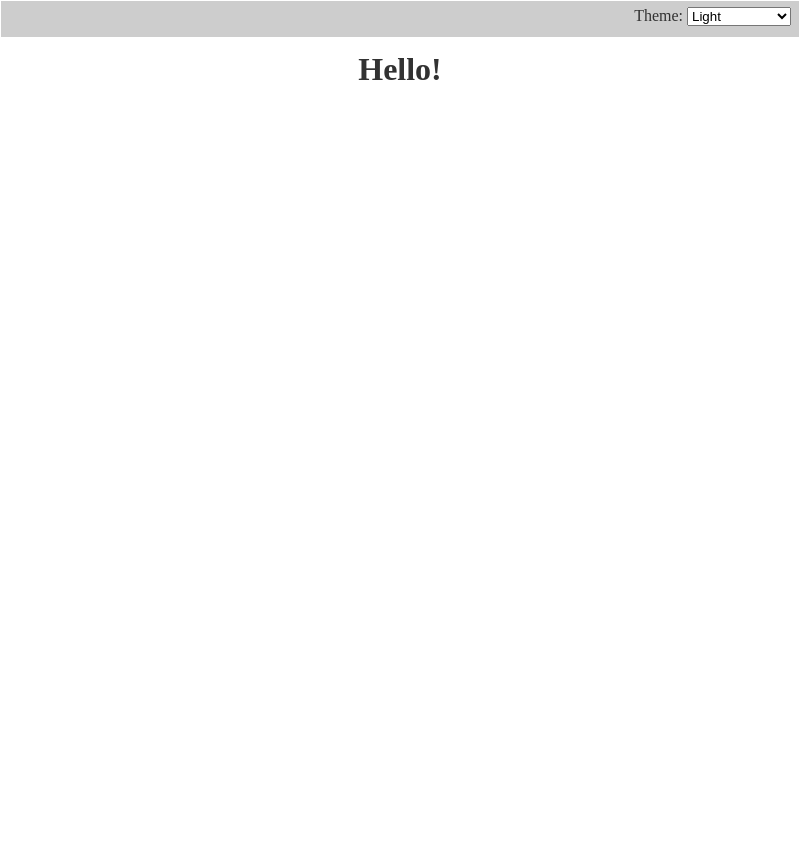
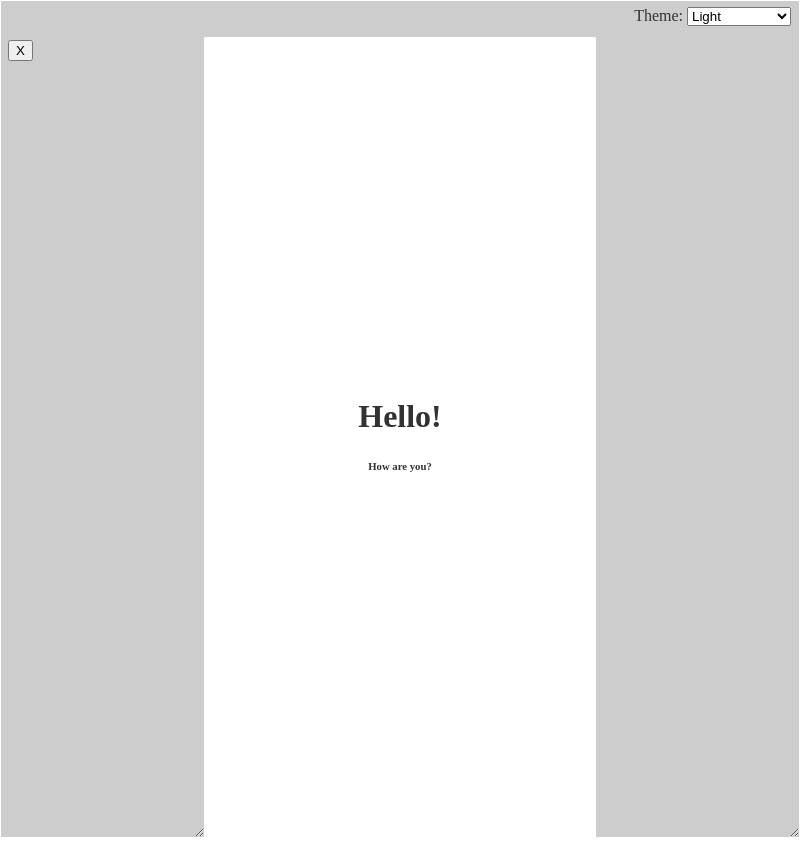
Before and after one commit to nshardy/Molecule, an Electron app: page src/index.html in a window 800 px wide. Before the commit the page ends 800 px from the top, so only its background shows below. Drawn offline with Linux system fonts and the light colour scheme.

Commit message:
Was able to get the Project View show/hide working. Along with reorganizing

```diff
--- a/package.json
+++ b/package.json
@@ -31,6 +31,7 @@
     "@electron-forge/maker-rpm": "^6.0.4",
     "@electron-forge/maker-squirrel": "^6.0.4",
     "@electron-forge/maker-zip": "^6.0.4",
-    "electron": "^22.0.2"
+    "electron": "^22.0.2",
+    "htmlhint": "^1.1.4"
   }
 }
--- /dev/null
+++ b/plugins/project_view/controller/projectViewController.js
@@ -0,0 +1,34 @@
+function initShowHide () {
+  // gets all constants
+  const menu = document.getElementById('projectView')
+  const menuButton = document.getElementById('hideshowProjectView')
+  var toggle = localStorage.getItem('isProjectViewShowing')
+
+  // changes the project view on init
+  function initToggleView () {
+    if(localStorage.getItem('isProjectViewShowing') === 'false')
+      menu.style.display = 'none'
+    else
+      menu.style.display = 'initial'
+  }
+
+  // changes the active theme
+  function toggleView () {
+    if(toggle === false)
+      menu.style.display = 'none'
+    else
+      menu.style.display = 'initial'
+  }
+
+  // onclick function
+  menuButton.addEventListener('click', () => {
+    toggle = !toggle
+    localStorage.setItem('isProjectViewShowing', toggle)
+
+    toggleView()
+  })
+
+  initToggleView()
+}
+
+initShowHide()
--- a/plugins/themes/controller/theme.js
+++ b/plugins/themes/controller/theme.js
@@ -1,4 +1,4 @@
-function initThemeSelector () {
+function initThemeLoader () {
   // gets all constants
   const themeSelect = document.getElementById('themeDropdown')
   const themeStylesheet = document.getElementById('themeStylesheetLink')
@@ -24,4 +24,4 @@ function initThemeSelector () {
   themeSelect.value = currentTheme
 }
 
-initThemeSelector()
+initThemeLoader()
--- a/plugins/themes/default/darkermode.css
+++ b/plugins/themes/default/darkermode.css
@@ -5,6 +5,6 @@ html {
     color: rgb(205, 205, 205);
 }
 
-.titleBar {
+.titleBar, #projectView, .placeholder {
     background-color: rgb(25, 25, 25);
 }
--- a/plugins/themes/default/darkmode.css
+++ b/plugins/themes/default/darkmode.css
@@ -5,6 +5,6 @@ html {
     color: rgb(170, 170, 170);
 }
 
-.titleBar {
+.titleBar, #projectView, .placeholder {
     background-color: rgb(50, 50, 50);
 }
--- a/plugins/themes/default/global.css
+++ b/plugins/themes/default/global.css
@@ -2,7 +2,9 @@
 
 html {
     font-family: 'Jetbrains Mono';
+    overflow: hidden;
 }
+
 
 .welcomeMessage {
     margin: auto;
@@ -10,6 +12,8 @@ html {
     text-align: center;
 }
 .titleBar {
+    display: grid;
+    grid-area: titleBar;
     height: 36px;
     margin: -7px;
 
@@ -28,15 +32,6 @@ html {
     width: 104px;
 }
 
-#todoDescription, #todoName {
-    margin-left: 10px;
-    resize: none;
-    width: 45%;
-}
-.todoId, #createTodo {
-    margin-left: 20px;
-}
-
 .vl {
     border-left: 6px solid;
     position: absolute;
@@ -45,3 +40,40 @@ html {
     left: 50%;
     top: 18%;
 }
+
+
+
+.container {
+    display: grid;
+    grid-template-columns: .5fr 1fr .5fr;
+    grid-template-rows: 29px 100vh;
+    gap: 0px 0px;
+    grid-auto-flow: row;
+    grid-template-areas:
+      "titleBar titleBar titleBar"
+      "projectView textarea placeholder";
+}
+
+.textarea {
+    display: grid;
+    height: 100%;
+    grid-area: textarea;
+ }
+.placeholder {
+    display: grid;
+    grid-area: placeholder;
+    margin-right: -7px;
+    resize: horizontal;
+    overflow: auto;
+}
+#projectView {
+    grid-area: projectView;
+    height: 100%;
+    margin-left: -7px;
+    resize: horizontal;
+    overflow: auto;
+}
+#hideshowProjectView {
+    top: 40px;
+    position: absolute;
+}
--- a/plugins/themes/default/lightmode.css
+++ b/plugins/themes/default/lightmode.css
@@ -5,6 +5,6 @@ html {
     color: rgb(50, 50, 50);
 }
 
-.titleBar {
+.titleBar, #projectView, .placeholder {
     background-color: rgb(205, 205, 205);
 }
--- a/src/index.html
+++ b/src/index.html
@@ -1,22 +1,22 @@
-<!-- index.html -->
-
 <!DOCTYPE html>
 <html lang="en">
     <!-- Stylesheets -->
     <link rel="stylesheet" href="../plugins/themes/default/global.css">
     <link rel="stylesheet" href="../plugins/themes/default/darkmode.css" id="themeStylesheetLink" >
 
-
     <!-- Scripts -->
     <script src="../plugins/themes/controller/theme.js" defer></script>
+    <script src="../plugins/project_view/controller/projectViewController.js" defer></script>
+
 
     <!-- HTML -->
     <head>
         <meta charset="UTF-8">
         <meta name="viewport" content="width=device-width, initial-scale=1.0">
-        <title>Welcome!</title>
+        <title>Molecule</title>
     </head>
 
+    <div class="container">
         <div class="titleBar">
             <div class="theme">
                 Theme:
@@ -29,8 +29,18 @@
             </div>
         </div>
 
+        <button id="hideshowProjectView">X</button>
+        <div id="projectView"></div>
+
+        <div class="textarea">
             <div class="welcomeMessage">
                 <h1>Hello!</h1>
+                <h6>How are you?</h6>
+            </div>
         </div>
 
+        <div class="placeholder"></div>
+    </div>
+
+
 </html>
```
Also changed, not shown: 1 other file. Lines whose indentation alone changed are shown as unchanged.
